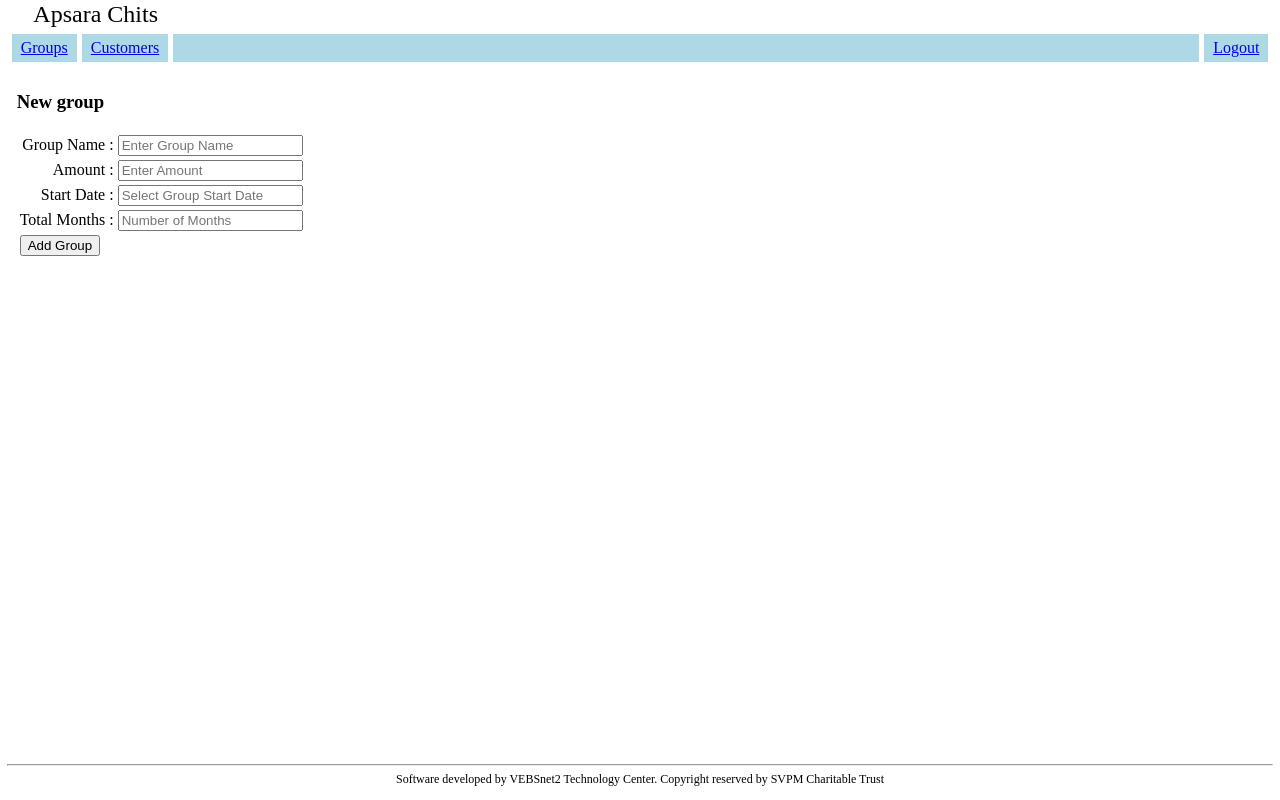
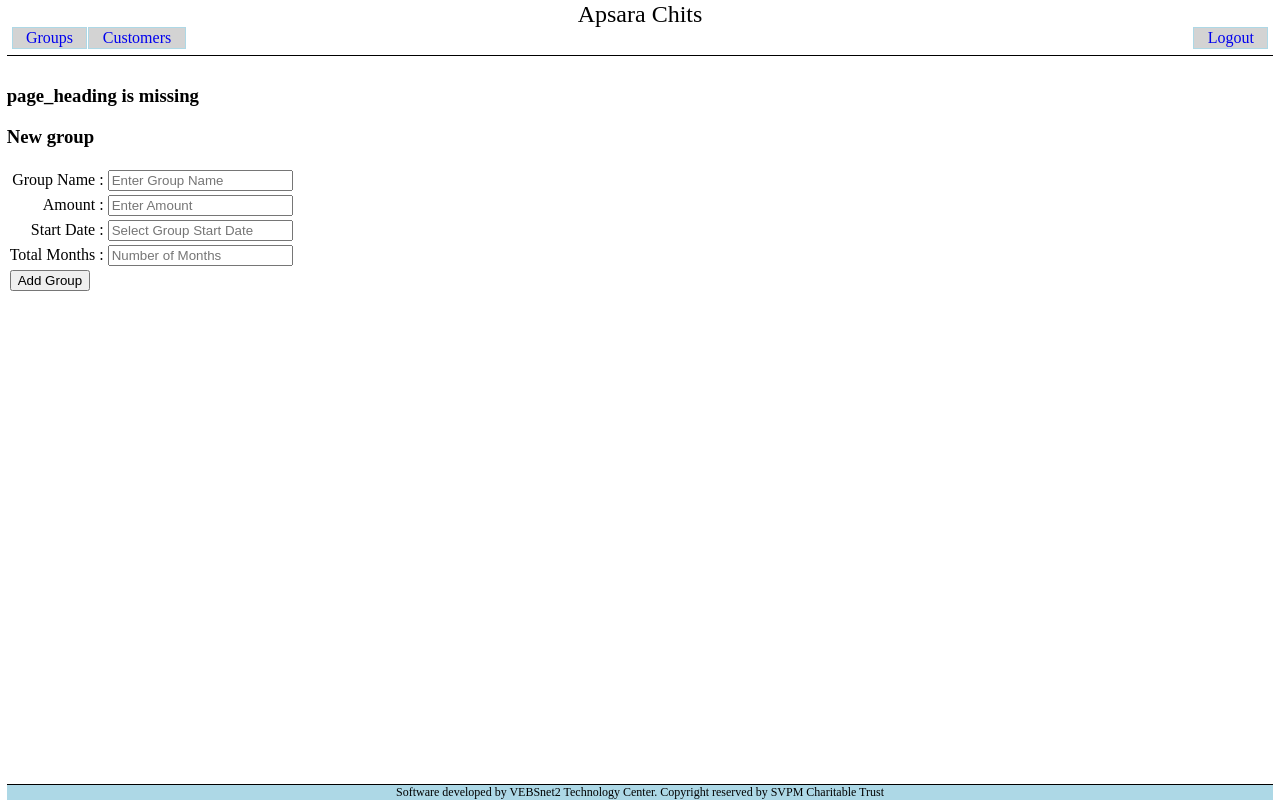
Before and after one commit to svpmtrust/chitmanager, a Django app: page /groups/new in a window 1280 px wide. Run offline with Django 3.2, Linux system fonts and the light colour scheme; some libraries are stand-ins or nearby versions.

Commit message:
Fixes and beautification round #3

```diff
--- a/src/chit_main_app/models.py
+++ b/src/chit_main_app/models.py
@@ -21,13 +21,11 @@ class Subscriptions(models.Model):
     comments = models.CharField(max_length=1000)
 
 class Auction(models.Model):
-    group = models.ForeignKey(Group)
-    member = models.ForeignKey(Customer)
+    subscription = models.ForeignKey(Subscriptions)
     amount = models.IntegerField()
     auction_date = models.DateField()
 
 class Payments(models.Model):
-    group = models.ForeignKey(Group)
-    member = models.ForeignKey(Customer)
+    subscription = models.ForeignKey(Subscriptions)
     amount = models.IntegerField()
     payment_date = models.DateField()
--- a/src/chit_main_app/templates/admin/home.html
+++ b/src/chit_main_app/templates/admin/home.html
@@ -1,7 +1,9 @@
 {% extends "site_layout.html" %}
 
 {% block title %}Home Page{% endblock %}
+{% block page_heading %}Welcome to VEBSnet2 Chit Management software{% endblock %}
 
 {% block content %}
-Select from the options above to continue
+Select from the options above to continue.  In the future this page will provide important notifications
+and summary information related to you.
 {% endblock %}
--- a/src/chit_main_app/templates/admin/user.html
+++ b/src/chit_main_app/templates/admin/user.html
@@ -1 +1,2 @@
-<h2 >User page will be displayed sooooon............</h2>
+
+End user functionality coming soon.
--- a/src/chit_main_app/templates/auctions/auction.html
+++ b/src/chit_main_app/templates/auctions/auction.html
@@ -16,5 +16,5 @@
 	{% endfor %}
 </table>
 {% else %}
-<p>No groups are available.</p>
+<p>No auction info available. Contact System Administrator.</p>
 {% endif %}
--- a/src/chit_main_app/templates/customers/grouplist.html
+++ b/src/chit_main_app/templates/customers/grouplist.html
@@ -1,5 +1,6 @@
 {% extends "site_layout.html" %}
-{% block title %}New Customer{% endblock %}
+{% block title %}{{customer_list.name}} details{% endblock %}
+{% block page_heading %} Details of {{customer_list.name}} {% endblock %}
 {% block content %}
 <button onclick="window.location='/subscriptions/new?cid={{customer_list.id}}'">Add To Group</button>
 <p/>
--- a/src/chit_main_app/templates/site_layout.html
+++ b/src/chit_main_app/templates/site_layout.html
@@ -5,51 +5,65 @@
     <title>{% block title %}My amazing site{% endblock %}</title>
     <style>
     .heading {
-       font-size: 18pt;
        position: absolute;
        top: 1pt;
-       left: 25pt;
+       left: 5pt;
        right: 5pt;
-       height: 20pt
+       height: 40pt;
+       border-bottom: black solid thin;
+       background-color: white;
     }
     .content {
-       top: 22pt;
+       top: 50pt;
        bottom: 10pt;
        left: 5pt;
        right: 5pt;
 	   position: absolute;
+	   overflow-y: auto;
     }
     .footer {
        font-size: 9pt;
        position: absolute;
-       bottom: 10pt;
+       bottom: 0pt;
        left: 5pt;
        right: 5pt;
-       text-align: center
+       text-align: center;
+       background-color: lightblue;
+       border-top: black solid thin;
+    }
+    .title {
+    	font-size: 18pt;
+    	text-align: center;
+    	width: 100%
+    }
+    .menu {
+        border: 1px lightblue solid;
+        padding-top: 1pt;
+        padding-bottom: 1pt;
+        padding-left: 10pt;
+        padding-right: 10pt;
+        background: lightgray;
+        text-decoration: none;
     }
     </style>
 </head>
 
 <body>
-    <div class='heading'>Apsara Chits</div>
-
-    <div class='content'>
-    <table cellspacing=5pt border=0 cellpadding=5pt>
+    <div class='heading'><div class='title'>Apsara Chits</div>
+    <table cellspacing=1pt border=0 cellpadding=0pt>
     	<tr>
-    		<td bgcolor=lightblue>&nbsp;<a href='/groups/list'>Groups</a>&nbsp;</td>
-    		<td bgcolor=lightblue>&nbsp;<a href='/customers/list'>Customers</a>&nbsp;</td>
-    		<td bgcolor=lightblue width=100%>&nbsp;</td>
-    		<td bgcolor=lightblue>&nbsp;<a href='/logout'>Logout</a>&nbsp;</td>
-    	</tr>
-    	<tr>
-    	   <td colspan=4>
-    	   	    {% block content %}Your content goes here{% endblock %}
-    	   </td>
+    		<td nowrap="nowrap">&nbsp;<a href='/groups/list' class=menu>Groups</a></td>
+    		<td><a href='/customers/list' class=menu>Customers</a>&nbsp;</td>
+    		<td width=100%>&nbsp;</td>
+    		<td>&nbsp;<a href='/logout' class=menu>Logout</a>&nbsp;</td>
     	</tr>
     </table>
     </div>
-    <div class='footer'>
-       <hr>Software developed by VEBSnet2 Technology Center. Copyright reserved by SVPM Charitable Trust
+
+    <div class='content'>
+    <h3>{% block page_heading %} page_heading is missing{% endblock %}</h3>
+   	    {% block content %}Your content goes here{% endblock %}
     </div>
+    <div class='footer'>Software developed by VEBSnet2 Technology Center. Copyright reserved by SVPM Charitable Trust</div>
 </body>
 </html>
--- a/src/chit_main_app/templates/subscriptions/new.html
+++ b/src/chit_main_app/templates/subscriptions/new.html
@@ -47,7 +47,7 @@ function giveWarningBeforeAdding() {
 			<td><select id="to_group_list" multiple="multiple"
 				name="to_group_list" style="min-height: 100pt; min-width: 75pt" >
 				{% if group.name %}
-					<option value ="{{group.id}}">{{ group.name }}</option>
+					<option value ="{{group.id}}" selected>{{ group.name }}</option>
 				{% endif %}
 			</select></td>
          </tr>
@@ -58,7 +58,7 @@ function giveWarningBeforeAdding() {
 				style="min-height: 100pt; min-width: 75pt">
 					<option value="customer" disabled="disabled">Select Customer Name</option>
    			{% for customer in customer_list %}
-					<option value="{{customer.id}}" selected>{{ customer.name }}</option>
+					<option value="{{customer.id}}">{{ customer.name }}</option>
 			{% endfor %}
 			</select></td>
 			<td align="center" valign="middle">
```
Also changed, not shown: src/chit_main_app/templates/auctions/new.html (+17 -33 lines).
